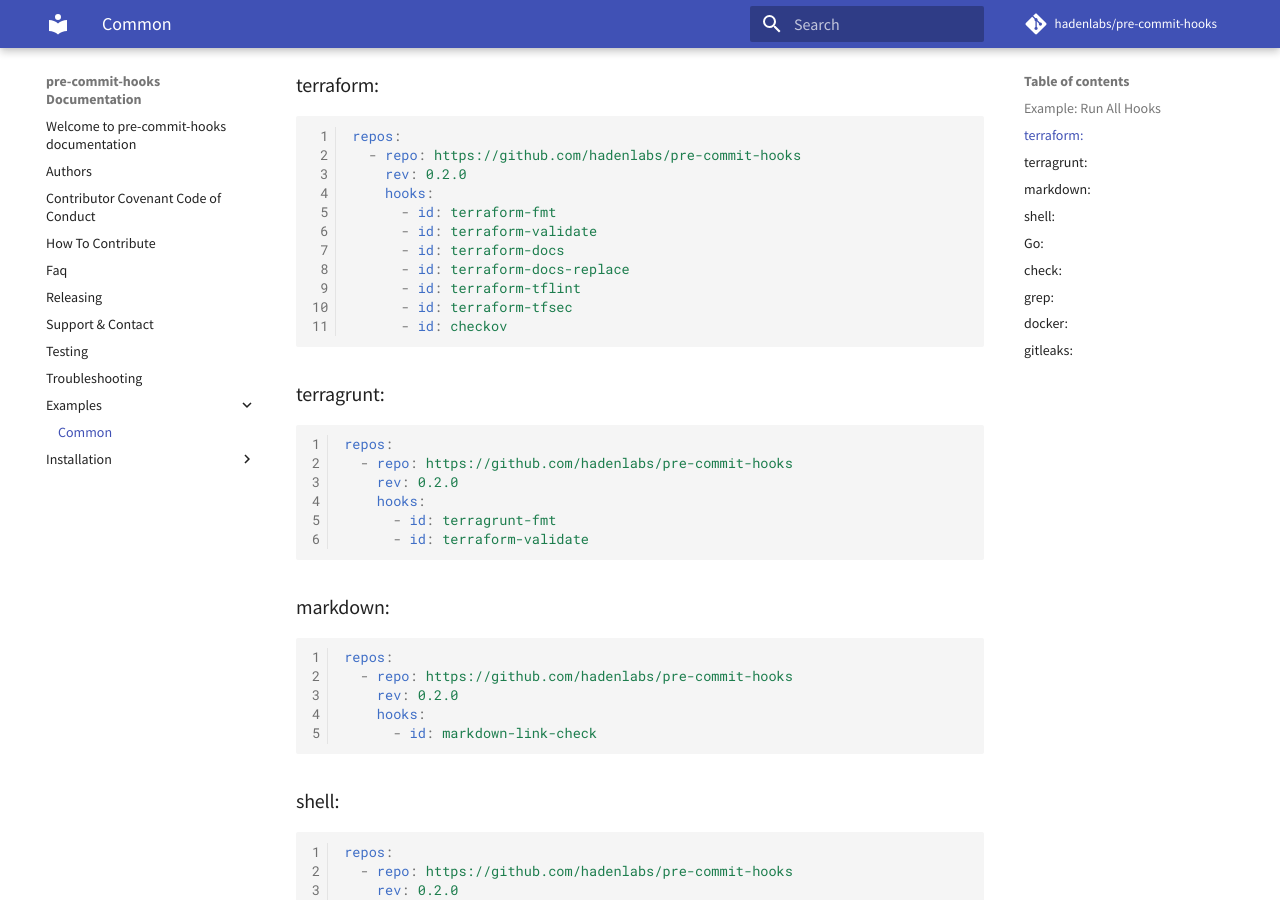
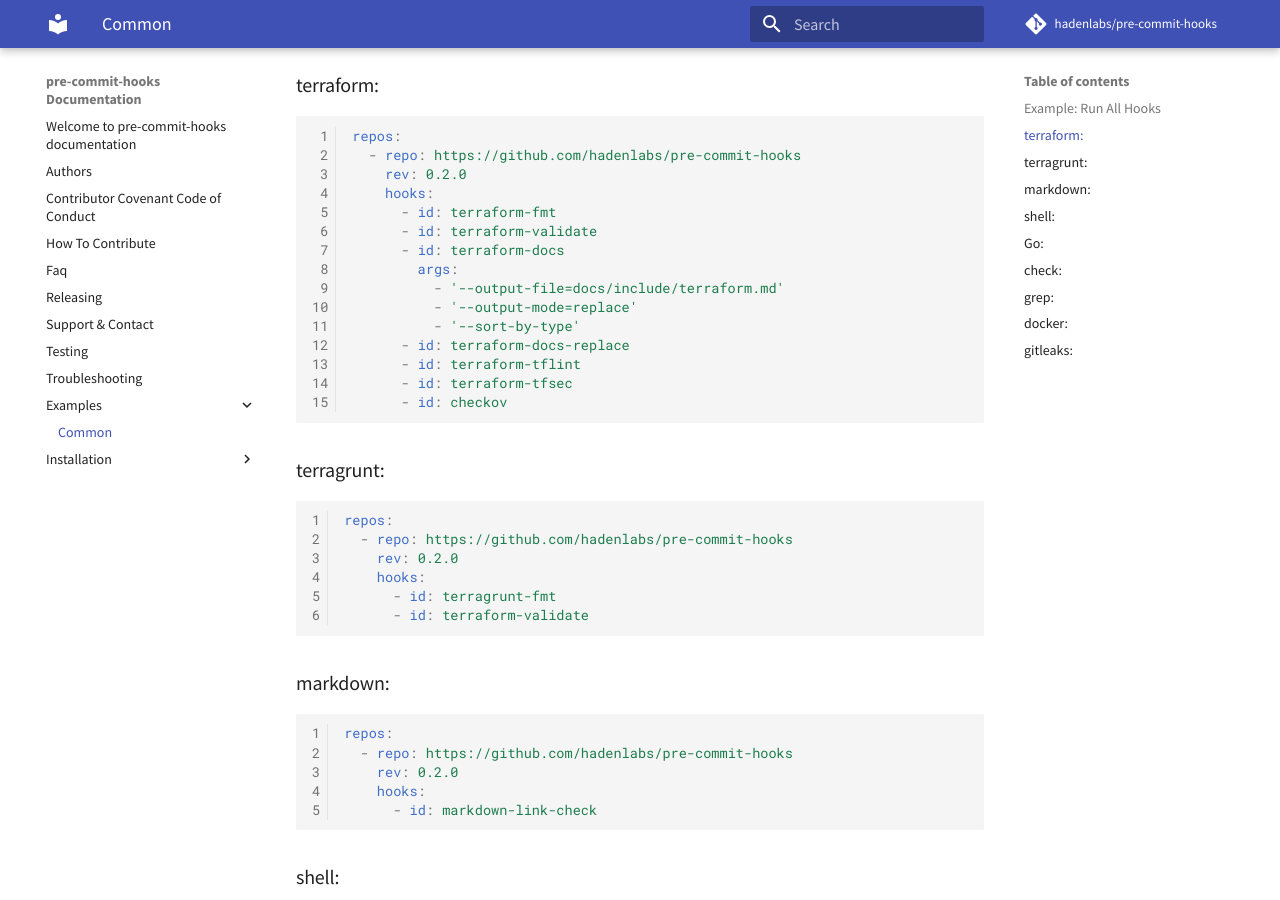
Before and after one commit to hadenlabs/pre-commit-hooks, an MkDocs documentation site: the page built from docs/examples/common.md, in a window 1280 px wide and 900 px high, scrolled down 326 px. Built offline with MkDocs 1.6.1 and Material for MkDocs 9.7.7, drawn with Linux system fonts in a browser that asks for light colours; comment, search, counter and statistics services are not loaded.

```diff
--- a/docs/examples/common.md
+++ b/docs/examples/common.md
@@ -20,6 +20,10 @@ repos:
       - id: terraform-fmt
       - id: terraform-validate
       - id: terraform-docs
+        args:
+          - '--output-file=docs/include/terraform.md'
+          - '--output-mode=replace'
+          - '--sort-by-type'
       - id: terraform-docs-replace
       - id: terraform-tflint
       - id: terraform-tfsec
```
Also changed, not shown: README.md (+4 -0 lines).
